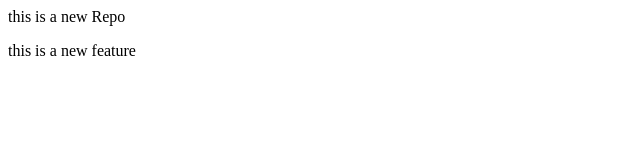
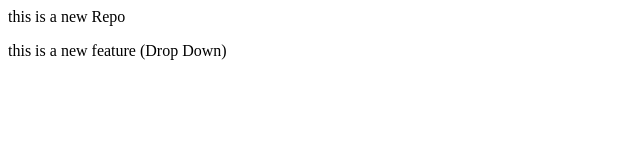
Before and after one commit to Gosaijha/LocalRepo, a plain HTML site: page index.html in a window 1280 px wide. Shown: the full height of the page, 0-640 px from the left. Drawn offline with Linux system fonts and the light colour scheme.

Commit message:
Drop Down

```diff
--- a/index.html
+++ b/index.html
@@ -1,2 +1,2 @@
 <p>this is a new Repo</p>
-<p>this is a new feature</p>
+<p>this is a new feature (Drop Down)</p>
```
